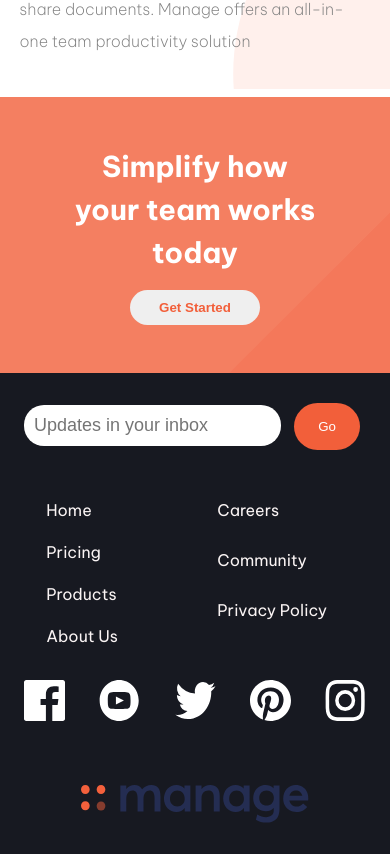
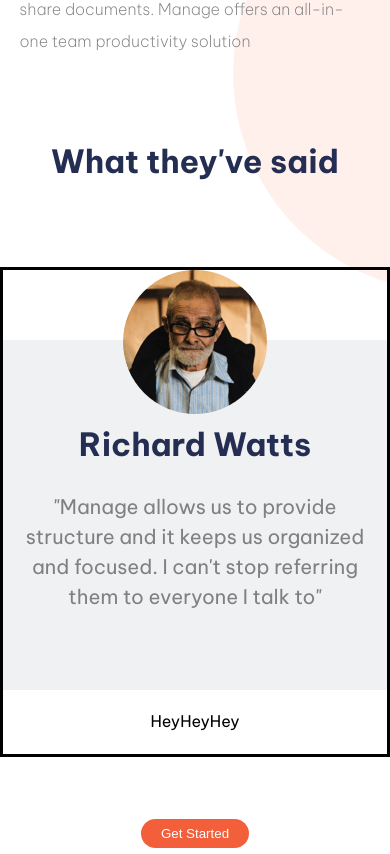
Before and after one commit to Inioluwa1/Landing-Page, a React (Vite) app: page / in a window 390 px wide. Shown: the part 1690-2544 px from the top of the page. Built offline with nearby package versions, Linux system fonts and the light colour scheme.

Commit message:
Mobile Responsiveness and pagination added a bit

```diff
--- a/src/Components/Footer.css
+++ b/src/Components/Footer.css
@@ -33,7 +33,7 @@
   padding: 3rem 10rem ;
   color: white;
   height: auto;
-  border: 3px solid;
+  /* border: 3px solid; */
 }
 .LogoandMedia{
   /* border: 3px solid; */
--- a/src/Components/Testimony.css
+++ b/src/Components/Testimony.css
@@ -23,9 +23,51 @@
 .TestimonyContainer button:hover{
   background-color: rgba(242, 95, 58, 0.4);
 }
+.MobileIndTestimonyContainer{
+  display: none;
+}
 
 @media screen and (max-width:600px) {
-  .TestimonyContainer{
+  .IndTestimonyContainer{
     display: none;
   }
+  .MobileIndTestimonyContainer{
+    position: relative;
+    display: block;
+    border: 3px solid;
+    height: 490px;
+    overflow: hidden;
+    position: relative;
+    top: -30px;
+  }
+  .MobileSlider{
+    /* border: 5px solid; */
+    height: 350px;
+    margin-top: 70px;
+    background-color: rgb(240, 241, 243);
+    display: none;
+  }
+  .active{
+    display: block;
+  }
+
+  .MobileIndTestimonyContainer img{
+    position: relative;
+    bottom: 70px;
+  }
+  .MobileIndTestimonyContainer h1{
+    position: relative;
+    bottom: 70px;
+  }
+  .MobileIndTestimonyContainer p{
+    position: relative;
+    bottom: 45%;
+    font-size: 20px;
+    color: grey;
+    margin: auto;
+    width: 90%;
+  }
+  .Dotcontainer{
+    margin-top: 5%;
+  }
 }
--- a/src/Components/Testimony.jsx
+++ b/src/Components/Testimony.jsx
@@ -1,12 +1,26 @@
-import React from 'react'
+import React, { useEffect, useState } from 'react'
 import "./Testimony.css"
 import Testimonies from "../Components/Testimonies"
 import TestimonyCard from './TestimonyCard'
 
 export default function Testimony() {
+  const [selected, setSelected] = useState(0)
+
+  useEffect(() => {
+    const interval = setInterval(() => {
+      setSelected((prevSelected) =>
+        (prevSelected + 1) % Testimonies.length
+      )
+    }, 3000)
+
+    return () => clearInterval(interval);
+
+  }, [])
+
   return (
     <div className='TestimonyContainer'>
       <h1> What they've said </h1>
+
       <div className='IndTestimonyContainer'>
         {Testimonies.map((indTestimony, id)=>(
           <TestimonyCard
@@ -17,6 +31,30 @@ export default function Testimony() {
           />
         ))}
       </div>
+
+      <div className='MobileIndTestimonyContainer'>
+        {Testimonies.map((indTestimony, index)=>(
+            <div
+              key={indTestimony.id}
+              className={`MobileSlider ${index === selected? "active" : ""}`}
+            >
+              <img src={indTestimony.Image} alt={`Slide ${index + 1}`} />
+              <h1> {indTestimony.Name} </h1>
+              <p> "{indTestimony.About}" </p>
+            </div>
+          ))}
+
+          <div className='Dotcontainer'>
+            {Testimonies.map((_, index) => (
+              <span
+                key={index}
+                onClick={() => setSelected(index)}
+              >
+                  Hey
+              </span>
+            ))}
+          </div>
+      </div>
       <button> Get Started </button>
     </div>
   )
--- a/src/Components/TestimonyCard.css
+++ b/src/Components/TestimonyCard.css
@@ -21,3 +21,23 @@
   position: relative;
   margin-top: -15%;
 }
+
+@media screen and (max-width:600px) {
+  .TestimonyCardContainer{
+    width: 90%;
+    margin: auto;
+    position: relative;
+    top: 10%;
+    height: 300px;
+  }
+  .TestimonyCardContainer h1{
+    /* border: 3px solid; */
+    position: relative;
+    top: 25%;
+  }
+  .TestimonyCardContainer p{
+    /* border: 3px solid; */
+    top: 10%;
+    font-size: 20px;
+  }
+}
```
